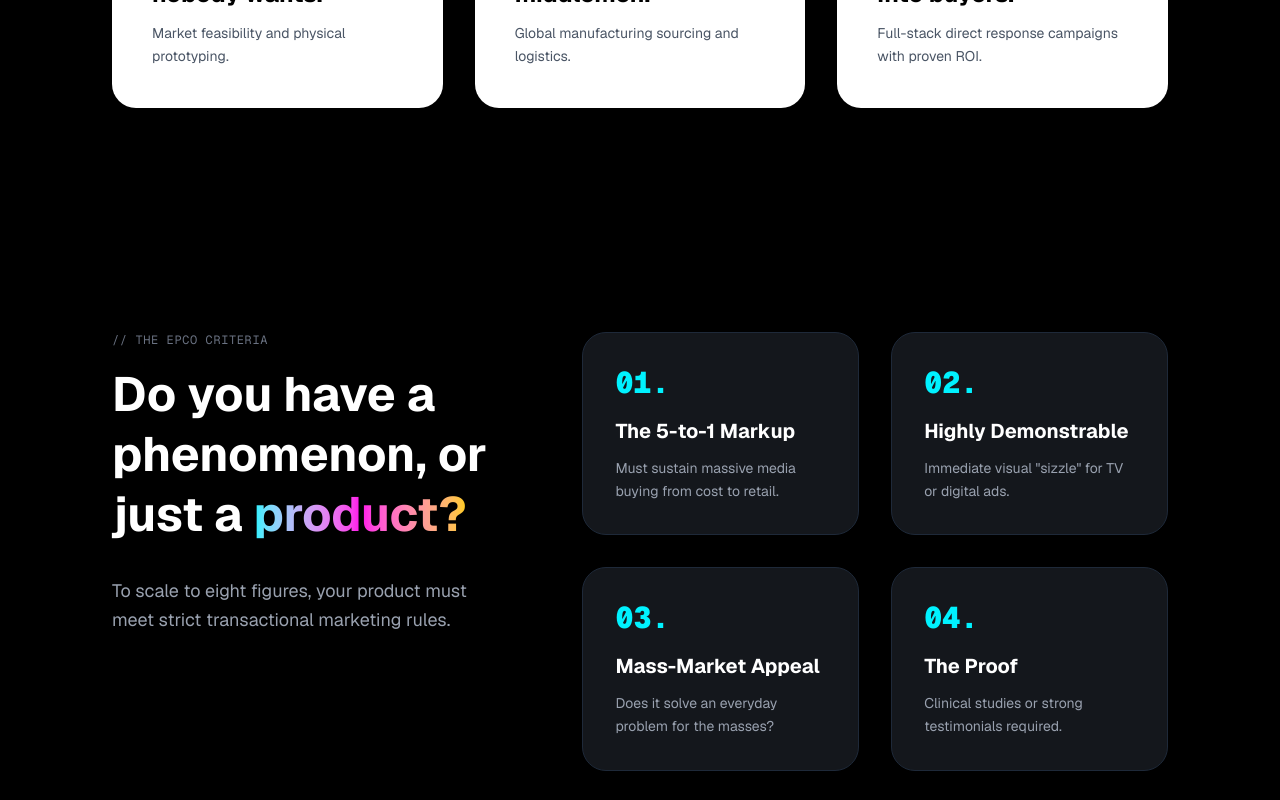
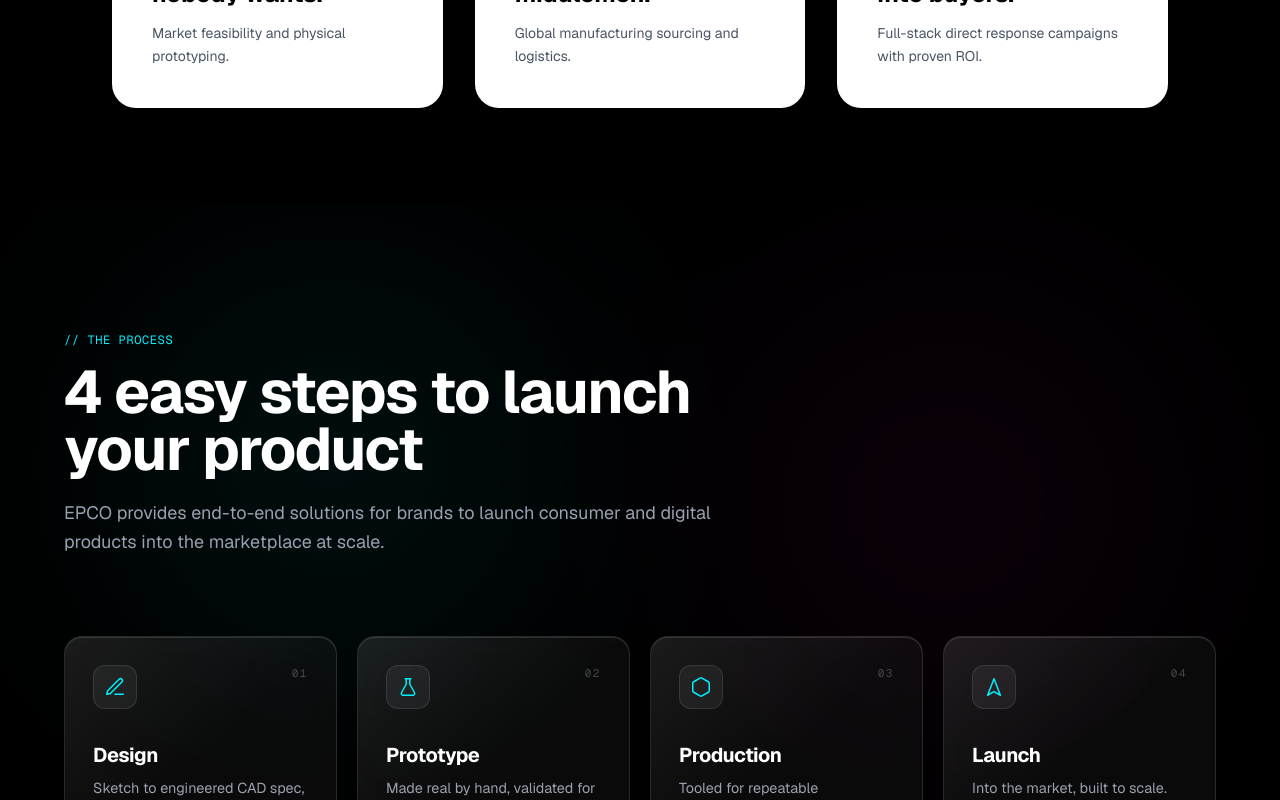
Before and after one commit to djgreenzone/epco, a Next.js app: page / in a window 1280 px wide. Shown: the part 2000-2800 px from the top of the page. Built offline with nearby package versions, Linux system fonts and the light colour scheme; no server answers.

Commit message:
Home: Black block 4-step process widget, glass cards, pill buttons, updated headings

```diff
--- a/src/app/page.tsx
+++ b/src/app/page.tsx
@@ -1,5 +1,6 @@
 "use client";
 import { useState } from "react";
+import { motion } from "framer-motion";
 import { createClient } from "@supabase/supabase-js";
 
 // Initialize Supabase ONCE
@@ -73,7 +74,7 @@ export default function Home() {
           </p>
           <a
             href="#booking-terminal"
-            className="inline-flex justify-center items-center gap-3 bg-gradient-to-r from-[#00f2ff] to-[#ff00ea] text-white font-black uppercase tracking-widest px-8 py-5 rounded-lg hover:scale-[1.02] transition-all shadow-[0_0_30px_rgba(0,242,255,0.3)] mt-8"
+            className="inline-flex justify-center items-center gap-3 bg-gradient-to-r from-[#00f2ff] to-[#ff00ea] text-white font-black uppercase tracking-widest px-8 py-5 rounded-full hover:scale-[1.02] transition-all shadow-[0_0_30px_rgba(0,242,255,0.3)] mt-8"
           >
             Book a Strategy Call
             <svg className="w-5 h-5" fill="none" stroke="currentColor" viewBox="0 0 24 24" xmlns="http://www.w3.org/2000/svg"><path strokeLinecap="round" strokeLinejoin="round" strokeWidth={2} d="M14 5l7 7m0 0l-7 7m7-7H3" /></svg>
@@ -144,8 +145,10 @@ export default function Home() {
               </div>
             </article>
 
-            <article className="bg-[#14171c] border border-gray-800 rounded-3xl p-10 flex flex-col justify-center hover:border-transparent hover:shadow-[0_0_30px_#ff00ea66] transition-all group relative overflow-hidden text-white min-h-[300px] md:min-h-0">
-              <div className="absolute inset-0 bg-gradient-to-r from-[#00f2ff] via-[#ff00ea] to-[#ffcc00] opacity-5"></div>
+            <article className="group relative overflow-hidden rounded-3xl border border-white/[0.12] bg-white/[0.04] p-10 flex flex-col justify-center shadow-[inset_0_1px_0_0_rgba(255,255,255,0.12)] backdrop-blur-xl transition-all duration-300 hover:-translate-y-2 hover:border-[#00f2ff]/50 hover:bg-white/[0.07] hover:shadow-[inset_0_1px_0_0_rgba(255,255,255,0.2),0_0_30px_rgba(0,242,255,0.18)] text-white min-h-[300px] md:min-h-0">
+              <div aria-hidden className="pointer-events-none absolute -inset-10 opacity-70 blur-[90px]"
+                style={{ background: "radial-gradient(45% 55% at 22% 20%, rgba(0,242,255,0.16), transparent 70%), radial-gradient(45% 55% at 82% 30%, rgba(255,0,234,0.15), transparent 70%), radial-gradient(50% 55% at 50% 88%, rgba(255,204,0,0.10), transparent 70%)" }} />
+              <div aria-hidden className="pointer-events-none absolute inset-0 rounded-3xl bg-gradient-to-br from-white/[0.07] via-transparent to-transparent" />
               <div className="relative z-10">
                 <p className="font-mono text-xs text-gray-500 mb-4 tracking-wider">// THE PARTNERSHIP</p>
                 <h2 className="text-3xl font-heading font-bold mb-4 text-transparent bg-clip-text bg-gradient-to-r from-[#00f2ff] via-[#ff00ea] to-[#ffcc00]">Built for the Relentless.</h2>
@@ -188,6 +191,100 @@ export default function Home() {
           </div>
         </section>
 
+        {/* 5.5 THE PROCESS PIPELINE — four stages converging on one phenomenon */}
+        <section className="relative w-full px-8 py-32 md:px-12 text-white overflow-hidden">
+          <style>{`
+            @keyframes epco-pipe-flow { to { stroke-dashoffset: -220; } }
+            @keyframes epco-node-glow {
+              0%,100% { box-shadow: 0 0 0 0 rgba(0,242,255,0.35); }
+              50%     { box-shadow: 0 0 34px 6px rgba(0,242,255,0.18); }
+            }
+            @media (prefers-reduced-motion: reduce) {
+              .epco-pipe-path, .epco-node { animation: none !important; }
+            }
+          `}</style>
+
+          <div aria-hidden className="pointer-events-none absolute inset-0 opacity-55 blur-[110px]"
+            style={{ background: "radial-gradient(36% 44% at 26% 26%, rgba(0,242,255,0.16), transparent 70%), radial-gradient(36% 44% at 74% 30%, rgba(255,0,234,0.13), transparent 70%), radial-gradient(32% 40% at 50% 86%, rgba(255,204,0,0.10), transparent 70%)" }} />
+
+          <div className="relative mx-auto max-w-6xl">
+            <div className="mb-14 md:mb-20">
+              <p className="font-mono text-xs text-[#00f2ff] mb-4 tracking-wider">// THE PROCESS</p>
+              <h2 className="text-4xl md:text-6xl font-heading font-bold leading-[0.95] tracking-tight max-w-[16ch]">
+                4 easy steps to launch your product
+              </h2>
+              <p className="mt-5 max-w-[60ch] text-gray-400 text-lg leading-relaxed">
+                EPCO provides end-to-end solutions for brands to launch consumer and digital products into the marketplace at scale.
+              </p>
+            </div>
+
+            <div className="grid grid-cols-1 gap-5 sm:grid-cols-2 lg:grid-cols-4">
+              {[
+                { n: "01", title: "Design",     body: "Sketch to engineered CAD spec, built to exact tolerance.", glyph: "M12 20h9M16.5 3.5a2.12 2.12 0 0 1 3 3L7 19l-4 1 1-4 12.5-12.5z" },
+                { n: "02", title: "Prototype",  body: "Made real by hand, validated for performance and cost.", glyph: "M9 3h6M10 3v6l-5 9a2 2 0 0 0 1.8 3h10.4a2 2 0 0 0 1.8-3l-5-9V3" },
+                { n: "03", title: "Production", body: "Tooled for repeatable manufacturing, packaged for retail.", glyph: "M21 16V8a2 2 0 0 0-1-1.73l-7-4a2 2 0 0 0-2 0l-7 4A2 2 0 0 0 3 8v8a2 2 0 0 0 1 1.73l7 4a2 2 0 0 0 2 0l7-4A2 2 0 0 0 21 16z" },
+                { n: "04", title: "Launch",     body: "Into the market, built to scale.", glyph: "M12 3l7 18-7-4-7 4 7-18z" },
+              ].map((phase, i) => (
+                <motion.div
+                  key={phase.n}
+                  initial={{ opacity: 0, y: 24 }}
+                  whileInView={{ opacity: 1, y: 0 }}
+                  viewport={{ once: true, amount: 0.4 }}
+                  transition={{ duration: 0.6, delay: i * 0.12, ease: [0.3, 0.8, 0.3, 1] }}
+                  className="group relative overflow-hidden rounded-[18px] border border-white/[0.12] bg-white/[0.04] p-7 shadow-[inset_0_1px_0_0_rgba(255,255,255,0.12)] backdrop-blur-xl transition-all duration-300 hover:-translate-y-2 hover:border-[#00f2ff]/50 hover:bg-white/[0.07] hover:shadow-[inset_0_1px_0_0_rgba(255,255,255,0.2),0_0_30px_rgba(0,242,255,0.18)]"
+                >
+                  <div aria-hidden className="pointer-events-none absolute inset-0 bg-gradient-to-br from-white/[0.07] via-transparent to-transparent" />
+                  <div className="relative">
+                    <div className="mb-8 flex items-start justify-between">
+                      <div className="grid h-11 w-11 place-items-center rounded-[12px] border border-white/10 bg-white/[0.06] transition-colors duration-300 group-hover:border-[#00f2ff]/40">
+                        <svg viewBox="0 0 24 24" fill="none" stroke="currentColor" strokeWidth={1.6} strokeLinecap="round" strokeLinejoin="round" className="h-[22px] w-[22px] text-[#00f2ff]">
+                          <path d={phase.glyph} />
+                        </svg>
+                      </div>
+                      <span className="font-mono text-[11px] tracking-[0.14em] text-white/25">{phase.n}</span>
+                    </div>
+                    <h3 className="mb-2 text-xl font-heading font-bold tracking-tight text-white">{phase.title}</h3>
+                    <p className="text-[0.9rem] leading-relaxed text-gray-400">{phase.body}</p>
+                  </div>
+                </motion.div>
+              ))}
+            </div>
+
+            {/* connectors — desktop only; the four columns converge on one point */}
+            <div className="hidden lg:block" aria-hidden>
+              <svg viewBox="0 0 1000 130" preserveAspectRatio="none" className="h-[130px] w-full">
+                <defs>
+                  <linearGradient id="epco_home_pipe" x1="0" y1="0" x2="1000" y2="0" gradientUnits="userSpaceOnUse">
+                    <stop stopColor="#00f2ff" /><stop offset="0.5" stopColor="#ff00ea" /><stop offset="1" stopColor="#ffcc00" />
+                  </linearGradient>
+                </defs>
+                {[125, 375, 625, 875].map((x, i) => (
+                  <g key={x}>
+                    <path d={`M${x} 0 C ${x} 62, 500 46, 500 126`} stroke="url(#epco_home_pipe)" strokeWidth="1.5" fill="none" opacity="0.28" />
+                    <path className="epco-pipe-path" d={`M${x} 0 C ${x} 62, 500 46, 500 126`}
+                      stroke="url(#epco_home_pipe)" strokeWidth="2.5" fill="none" strokeLinecap="round"
+                      strokeDasharray="14 206"
+                      style={{ animation: `epco-pipe-flow 3.2s linear infinite`, animationDelay: `${i * 0.55}s` }} />
+                  </g>
+                ))}
+              </svg>
+            </div>
+
+            {/* phenomenon node */}
+            <div className="mt-10 flex justify-center lg:mt-0">
+              <a href="#booking-terminal"
+                className="epco-node group/b relative inline-flex items-center gap-3 rounded-full border border-white/[0.16] bg-white/[0.06] px-9 py-5 text-[17px] font-bold tracking-tight text-white shadow-[inset_0_1px_0_0_rgba(255,255,255,0.18)] backdrop-blur-xl transition-all duration-300 hover:-translate-y-0.5 hover:border-[#00f2ff]/60"
+                style={{ animation: "epco-node-glow 3.4s ease-in-out infinite" }}>
+                <span className="h-2 w-2 rounded-full bg-[#00f2ff]" />
+                Your Phenomenon
+                <svg viewBox="0 0 24 24" fill="none" stroke="currentColor" strokeWidth={2.4} className="h-4 w-4 transition-transform duration-300 group-hover/b:translate-x-1 group-hover/b:-translate-y-1">
+                  <path d="M7 17L17 7M17 7H8M17 7v9" />
+                </svg>
+              </a>
+            </div>
+          </div>
+        </section>
+
         {/* 6. THE EPCO CRITERIA */}
         <section className="w-full py-32 text-white">
           <div className="max-w-6xl mx-auto px-8 md:px-12 flex flex-col xl:flex-row gap-20">
@@ -198,27 +295,26 @@ export default function Home() {
               </h2>
               <p className="text-gray-400 text-lg leading-relaxed">To scale to eight figures, your product must meet strict transactional marketing rules.</p>
             </div>
-            <div className="w-full xl:w-3/5 grid grid-cols-1 md:grid-cols-2 gap-8 h-fit">
-              <article className="bg-[#14171c] border border-gray-800 p-8 rounded-3xl hover:border-[#00f2ff80] transition-all">
-                <div className="font-mono text-3xl font-black mb-4 text-[#00f2ff]">01.</div>
-                <h3 className="text-xl font-heading font-bold mb-3">The 5-to-1 Markup</h3>
-                <p className="text-gray-400 text-sm leading-relaxed">Must sustain massive media buying from cost to retail.</p>
-              </article>
-              <article className="bg-[#14171c] border border-gray-800 p-8 rounded-3xl hover:border-[#00f2ff80] transition-all">
-                <div className="font-mono text-3xl font-black mb-4 text-[#00f2ff]">02.</div>
-                <h3 className="text-xl font-heading font-bold mb-3">Highly Demonstrable</h3>
-                <p className="text-gray-400 text-sm leading-relaxed">Immediate visual "sizzle" for TV or digital ads.</p>
-              </article>
-              <article className="bg-[#14171c] border border-gray-800 p-8 rounded-3xl hover:border-[#00f2ff80] transition-all">
-                <div className="font-mono text-3xl font-black mb-4 text-[#00f2ff]">03.</div>
-                <h3 className="text-xl font-heading font-bold mb-3">Mass-Market Appeal</h3>
-                <p className="text-gray-400 text-sm leading-relaxed">Does it solve an everyday problem for the masses?</p>
-              </article>
-              <article className="bg-[#14171c] border border-gray-800 p-8 rounded-3xl hover:border-[#00f2ff80] transition-all">
-                <div className="font-mono text-3xl font-black mb-4 text-[#00f2ff]">04.</div>
-                <h3 className="text-xl font-heading font-bold mb-3">The Proof</h3>
-                <p className="text-gray-400 text-sm leading-relaxed">Clinical studies or strong testimonials required.</p>
-              </article>
+            <div className="w-full xl:w-3/5 relative">
+              <div aria-hidden className="pointer-events-none absolute -inset-10 opacity-70 blur-[90px]"
+                style={{ background: "radial-gradient(40% 55% at 20% 22%, rgba(0,242,255,0.16), transparent 70%), radial-gradient(42% 55% at 82% 24%, rgba(255,0,234,0.14), transparent 70%), radial-gradient(45% 55% at 30% 82%, rgba(255,0,234,0.12), transparent 70%), radial-gradient(45% 55% at 85% 84%, rgba(255,204,0,0.10), transparent 70%)" }} />
+              <div className="relative grid grid-cols-1 md:grid-cols-2 gap-8 h-fit">
+                {[
+                  { n: "01.", title: "The 5-to-1 Markup", body: "Must sustain massive media buying from cost to retail." },
+                  { n: "02.", title: "Highly Demonstrable", body: "Immediate visual \"sizzle\" for TV or digital ads." },
+                  { n: "03.", title: "Mass-Market Appeal", body: "Does it solve an everyday problem for the masses?" },
+                  { n: "04.", title: "The Proof", body: "Clinical studies or strong testimonials required." },
+                ].map((c) => (
+                  <article key={c.n} className="group relative overflow-hidden rounded-3xl border border-white/[0.12] bg-white/[0.04] p-8 shadow-[inset_0_1px_0_0_rgba(255,255,255,0.12)] backdrop-blur-xl transition-all duration-300 hover:-translate-y-2 hover:border-[#00f2ff]/50 hover:bg-white/[0.07] hover:shadow-[inset_0_1px_0_0_rgba(255,255,255,0.2),0_0_30px_rgba(0,242,255,0.18)]">
+                    <div aria-hidden className="pointer-events-none absolute inset-0 rounded-3xl bg-gradient-to-br from-white/[0.07] via-transparent to-transparent" />
+                    <div className="relative">
+                      <div className="font-mono text-3xl font-black mb-4 text-[#00f2ff]">{c.n}</div>
+                      <h3 className="text-xl font-heading font-bold mb-3">{c.title}</h3>
+                      <p className="text-gray-400 text-sm leading-relaxed">{c.body}</p>
+                    </div>
+                  </article>
+                ))}
+              </div>
             </div>
           </div>
         </section>
@@ -230,7 +326,7 @@ export default function Home() {
               <div className="max-w-xl">
                 <p className="font-mono text-xs text-gray-500 mb-4 tracking-wider">// THE WINNER'S CIRCLE</p>
                 <h2 className="text-4xl md:text-5xl font-heading font-bold">
-                  Featured <span className="text-transparent bg-clip-text bg-gradient-to-r from-[#00f2ff] via-[#ff00ea] to-[#ffcc00]">Phenomena.</span>
+                  Brand <span className="text-transparent bg-clip-text bg-gradient-to-r from-[#00f2ff] via-[#ff00ea] to-[#ffcc00]">Phenomena</span> we built
                 </h2>
               </div>
               <p className="text-gray-400 font-mono text-sm border-l-2 border-[#00f2ff] pl-6 max-w-xs">
@@ -249,7 +345,7 @@ export default function Home() {
                 <p className="text-gray-400 text-sm mb-8 leading-relaxed">Repositioned a boxing legend into a $1B+ kitchen staple.</p>
                 <a
                   href="#booking-terminal"
-                  className="w-full block text-center py-3 border border-[#00f2ff] text-[#00f2ff] font-mono text-xs font-bold uppercase rounded-xl hover:bg-[#00f2ff] hover:text-black transition-all"
+                  className="w-full block text-center py-3 border border-[#00f2ff] text-[#00f2ff] font-mono text-xs font-bold uppercase rounded-full hover:bg-[#00f2ff] hover:text-black transition-all"
                 >
                   Analyze DRTV Logic
                 </a>
@@ -264,7 +360,7 @@ export default function Home() {
                 <p className="text-gray-400 text-sm mb-8 leading-relaxed">Engineered a global cultural phenomenon for retail expansion.</p>
                 <a
                   href="#booking-terminal"
-                  className="w-full block text-center py-3 border border-[#00f2ff] text-[#00f2ff] font-mono text-xs font-bold uppercase rounded-xl hover:bg-[#00f2ff] hover:text-black transition-all"
+                  className="w-full block text-center py-3 border border-[#00f2ff] text-[#00f2ff] font-mono text-xs font-bold uppercase rounded-full hover:bg-[#00f2ff] hover:text-black transition-all"
                 >
                   Explore Viral Scaling
                 </a>
@@ -279,7 +375,7 @@ export default function Home() {
                 <p className="text-gray-400 text-sm mb-8 leading-relaxed">Disrupted the high-end appliance market through strategic pricing.</p>
                 <a
                   href="#booking-terminal"
-                  className="w-full block text-center py-3 border border-[#00f2ff] text-[#00f2ff] font-mono text-xs font-bold uppercase rounded-xl hover:bg-[#00f2ff] hover:text-black transition-all"
+                  className="w-full block text-center py-3 border border-[#00f2ff] text-[#00f2ff] font-mono text-xs font-bold uppercase rounded-full hover:bg-[#00f2ff] hover:text-black transition-all"
                 >
                   Review Product ROI
                 </a>
@@ -408,7 +504,7 @@ export default function Home() {
                     </select>
                   </div>
 
-                  <button type="submit" className="w-full mt-8 bg-gradient-to-r from-[#00f2ff] to-[#ff00ea] text-white font-black uppercase tracking-widest py-4 rounded-lg hover:scale-[1.02] transition-all flex justify-center items-center gap-3 shadow-[0_0_30px_rgba(0,242,255,0.3)]">
+                  <button type="submit" className="w-full mt-8 bg-gradient-to-r from-[#00f2ff] to-[#ff00ea] text-white font-black uppercase tracking-widest py-4 rounded-full hover:scale-[1.02] transition-all flex justify-center items-center gap-3 shadow-[0_0_30px_rgba(0,242,255,0.3)]">
                     See Eddy's Availability
                     <svg className="w-5 h-5" fill="none" stroke="currentColor" viewBox="0 0 24 24"><path strokeLinecap="round" strokeLinejoin="round" strokeWidth={2} d="M14 5l7 7m0 0l-7 7m7-7H3" /></svg>
                   </button>
```
